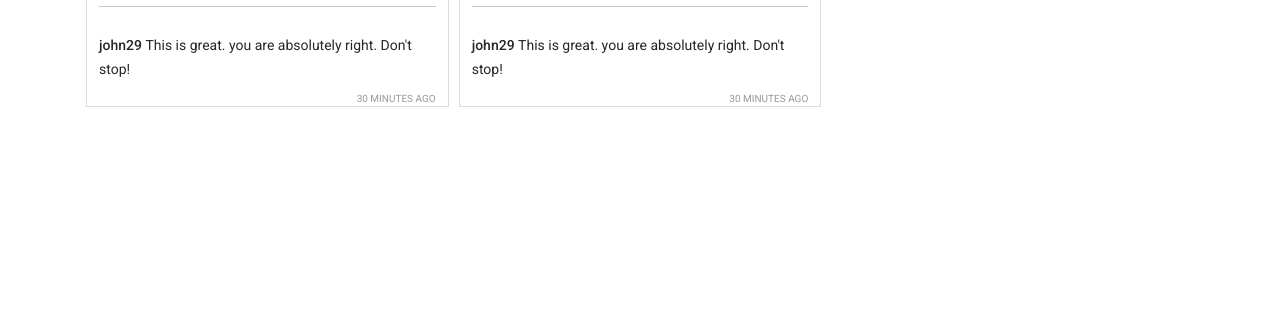
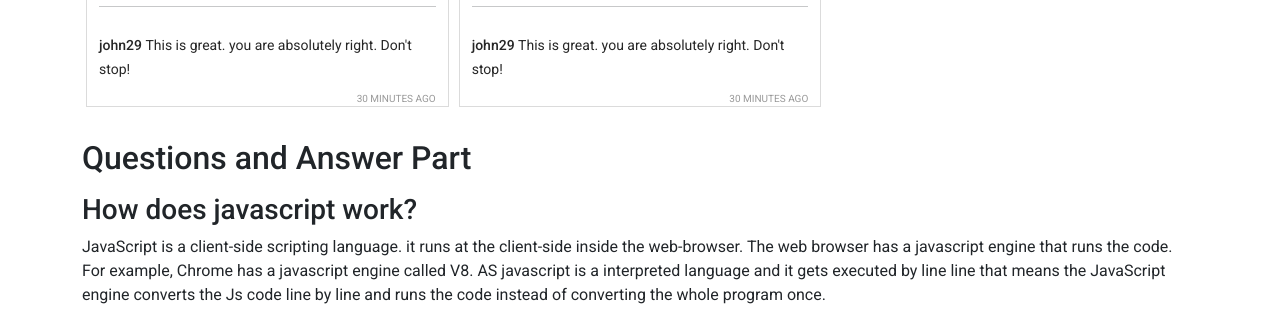
Before and after one commit to johirhaquedipok/insta-sohor__Javascript-Bug-Fixing, a plain HTML site: page index.html in a window 1280 px wide. Shown: the part 1425-1748 px from the top of the page. Before the commit the page ends 1548 px from the top, so only its background shows below. Drawn offline with nearby package versions, Linux system fonts and the light colour scheme.

Commit message:
question answer part

```diff
--- a/index.html
+++ b/index.html
@@ -88,6 +88,18 @@
         <h1>Reported posts</h1>
       </div>
     </main>
+    <section class="container my-3">
+      <h2 class="mb-3">Questions and Answer Part</h2>
+      <h3>How does javascript work?</h3>
+      <p>
+        JavaScript is a client-side scripting language. it runs at the
+        client-side inside the web-browser. The web browser has a javascript
+        engine that runs the code. For example, Chrome has a javascript engine
+        called V8. AS javascript is a interpreted language and it gets executed
+        by line line that means the JavaScript engine converts the Js code line
+        by line and runs the code instead of converting the whole program once.
+      </p>
+    </section>
     <footer></footer>
 
     <!-- add javascript  file  -->
```
Also changed, not shown: instruction.txt.
